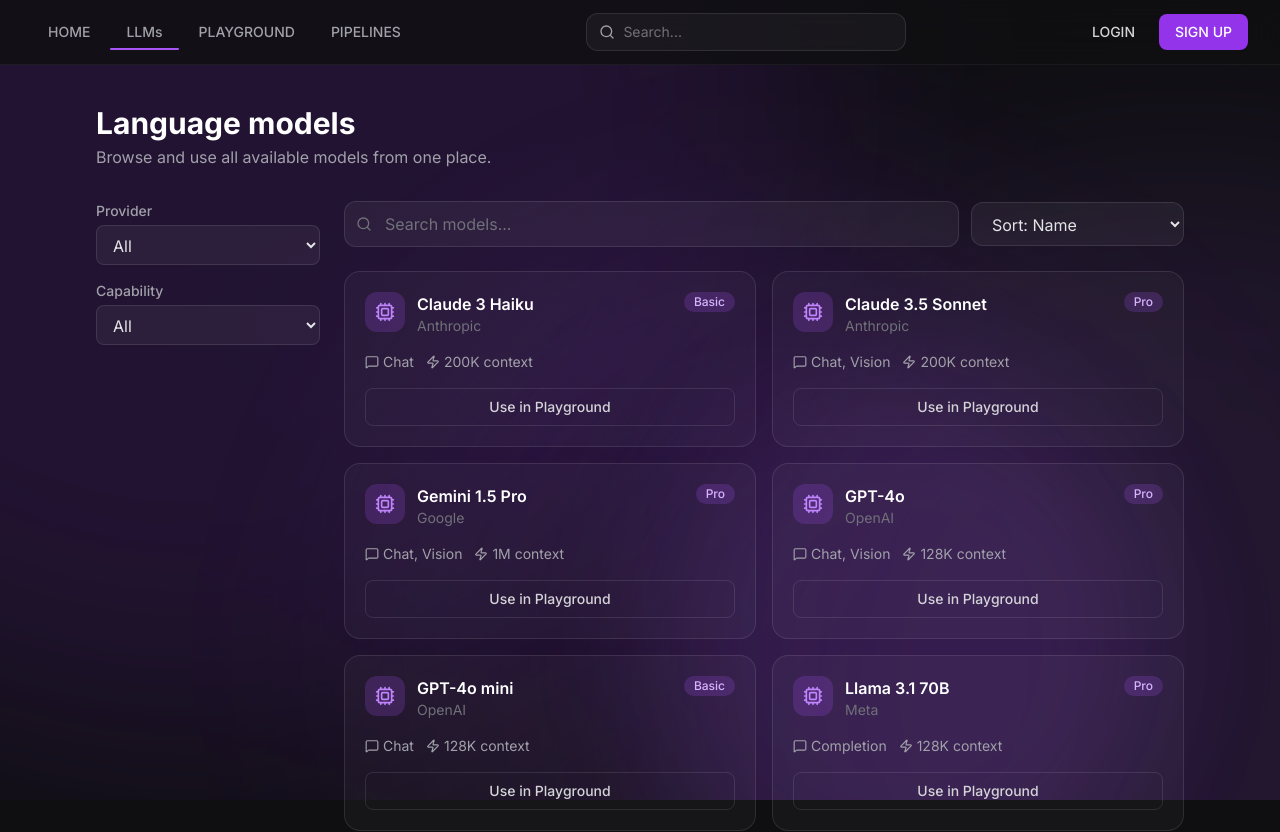
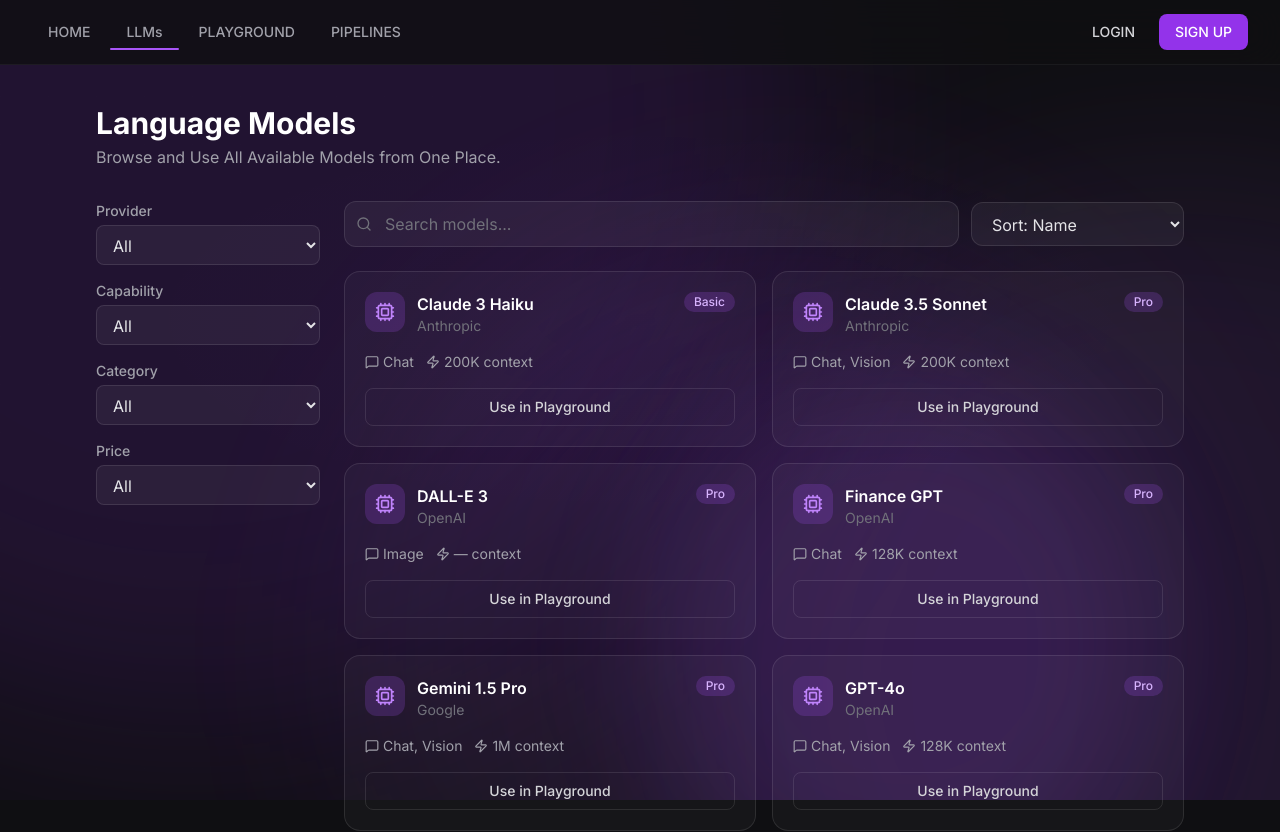
Before and after one commit to jyoshithareddy08/McCarthy2.0, a React (Vite) app in the folder frontend/: page /llms in a window 1280 px wide. Shown: the top 832 px of the page. Built offline with nearby package versions, Linux system fonts and the light colour scheme.

Commit message:
Navbar: remove search bar; Playground: center by sidebar width, move empty state up; LLMs: Language Models title, tagline caps, Category and Price filters

```diff
--- a/frontend/src/components/Navbar.jsx
+++ b/frontend/src/components/Navbar.jsx
@@ -4,7 +4,6 @@
 import { Menu, X, User, LogOut } from "lucide-react";
 import { Menu as HeadlessMenu, MenuButton, MenuItems, MenuItem } from "@headlessui/react";
 import { useAuth } from "../context/AuthContext";
-import SearchBar from "./SearchBar";
 
 const transition = { duration: 0.2 };
 
@@ -56,11 +55,6 @@
             );
           })}
         </nav>
-
-        {/* Search - desktop */}
-        <div className="hidden lg:block flex-1 max-w-xs mx-4">
-          <SearchBar compact placeholder="Search..." />
-        </div>
 
         {/* Right: Auth or user menu */}
         <div className="flex items-center gap-3">
@@ -140,7 +134,6 @@
             className="md:hidden border-t border-white/5 bg-[#0f0f12]/95 backdrop-blur-xl"
           >
             <div className="space-y-1 px-4 py-4">
-              <SearchBar placeholder="Search..." className="mb-4" />
               {navLinks.map(({ to, label }) => (
                 <Link
                   key={to}
--- a/frontend/src/components/playground/ChatSidebar.jsx
+++ b/frontend/src/components/playground/ChatSidebar.jsx
@@ -33,8 +33,14 @@
   return matches;
 }
 
-export default function ChatSidebar({ isOpen, onClose, onNewChat }) {
-  const [expanded, setExpanded] = useState(true);
+export default function ChatSidebar({ isOpen, onClose, onNewChat, expanded: controlledExpanded, onExpandedChange }) {
+  const [internalExpanded, setInternalExpanded] = useState(true);
+  const expanded = (onExpandedChange != null ? controlledExpanded : internalExpanded) ?? true;
+  const setExpanded = (valueOrUpdater) => {
+    const next = typeof valueOrUpdater === "function" ? valueOrUpdater(expanded) : valueOrUpdater;
+    if (onExpandedChange) onExpandedChange(next);
+    else setInternalExpanded(next);
+  };
   const [search, setSearch] = useState("");
   const [savedOpen, setSavedOpen] = useState(true);
   const isMobile = useMediaQuery("(max-width: 767px)");
--- a/frontend/src/pages/LLMs.jsx
+++ b/frontend/src/pages/LLMs.jsx
@@ -3,18 +3,23 @@
 import { Search, Cpu, Zap, MessageSquare } from "lucide-react";
 import AnimatedBackground from "../components/AnimatedBackground";
 
-const SORT_OPTIONS = ["Name", "Provider", "Context size", "Newest"];
-const PROVIDERS = ["All", "OpenAI", "Anthropic", "Google", "Mistral", "Meta"];
+const SORT_OPTIONS = ["Name", "Provider", "Context size", "Newest", "Price"];
+const PROVIDERS = ["All", "OpenAI", "Anthropic", "Google", "Mistral", "Meta", "Stability"];
 const CAPABILITIES = ["All", "Chat", "Completion", "Vision", "Function calling"];
+const CATEGORIES = ["All", "Text", "Image", "Business", "Finance", "3D Modelling", "Code", "Data", "Marketing", "Research"];
+const PRICE_OPTIONS = ["All", "Free", "Basic", "Pro", "Enterprise"];
 
 const mockModels = [
-  { id: "1", name: "GPT-4o", provider: "OpenAI", context: "128K", capability: "Chat, Vision", tier: "Pro" },
-  { id: "2", name: "Claude 3.5 Sonnet", provider: "Anthropic", context: "200K", capability: "Chat, Vision", tier: "Pro" },
-  { id: "3", name: "Gemini 1.5 Pro", provider: "Google", context: "1M", capability: "Chat, Vision", tier: "Pro" },
-  { id: "4", name: "GPT-4o mini", provider: "OpenAI", context: "128K", capability: "Chat", tier: "Basic" },
-  { id: "5", name: "Claude 3 Haiku", provider: "Anthropic", context: "200K", capability: "Chat", tier: "Basic" },
-  { id: "6", name: "Llama 3.1 70B", provider: "Meta", context: "128K", capability: "Completion", tier: "Pro" },
-  { id: "7", name: "Mistral Large", provider: "Mistral", context: "128K", capability: "Chat, Function calling", tier: "Pro" },
+  { id: "1", name: "GPT-4o", provider: "OpenAI", context: "128K", capability: "Chat, Vision", tier: "Pro", category: "Text", price: "Pro" },
+  { id: "2", name: "Claude 3.5 Sonnet", provider: "Anthropic", context: "200K", capability: "Chat, Vision", tier: "Pro", category: "Text", price: "Pro" },
+  { id: "3", name: "Gemini 1.5 Pro", provider: "Google", context: "1M", capability: "Chat, Vision", tier: "Pro", category: "Text", price: "Pro" },
+  { id: "4", name: "GPT-4o mini", provider: "OpenAI", context: "128K", capability: "Chat", tier: "Basic", category: "Text", price: "Basic" },
+  { id: "5", name: "Claude 3 Haiku", provider: "Anthropic", context: "200K", capability: "Chat", tier: "Basic", category: "Text", price: "Basic" },
+  { id: "6", name: "Llama 3.1 70B", provider: "Meta", context: "128K", capability: "Completion", tier: "Pro", category: "Code", price: "Pro" },
+  { id: "7", name: "Mistral Large", provider: "Mistral", context: "128K", capability: "Chat, Function calling", tier: "Pro", category: "Business", price: "Pro" },
+  { id: "8", name: "DALL-E 3", provider: "OpenAI", context: "—", capability: "Image", tier: "Pro", category: "Image", price: "Pro" },
+  { id: "9", name: "Stable Diffusion", provider: "Stability", context: "—", capability: "Image", tier: "Basic", category: "Image", price: "Basic" },
+  { id: "10", name: "Finance GPT", provider: "OpenAI", context: "128K", capability: "Chat", tier: "Pro", category: "Finance", price: "Enterprise" },
 ];
 
 export default function LLMs() {
@@ -22,6 +27,8 @@
   const [sort, setSort] = useState("Name");
   const [provider, setProvider] = useState("All");
   const [capability, setCapability] = useState("All");
+  const [category, setCategory] = useState("All");
+  const [price, setPrice] = useState("All");
 
   const filtered = useMemo(() => {
     let list = [...mockModels];
@@ -36,11 +43,14 @@
     if (provider !== "All") list = list.filter((m) => m.provider === provider);
     if (capability !== "All")
       list = list.filter((m) => m.capability.toLowerCase().includes(capability.toLowerCase()));
+    if (category !== "All") list = list.filter((m) => m.category === category);
+    if (price !== "All") list = list.filter((m) => m.price === price);
     if (sort === "Name") list.sort((a, b) => a.name.localeCompare(b.name));
     if (sort === "Provider") list.sort((a, b) => a.provider.localeCompare(b.provider));
-    if (sort === "Context size") list.sort((a, b) => b.context.localeCompare(a.context));
+    if (sort === "Context size") list.sort((a, b) => String(b.context).localeCompare(String(a.context)));
+    if (sort === "Price") list.sort((a, b) => PRICE_OPTIONS.indexOf(a.price) - PRICE_OPTIONS.indexOf(b.price));
     return list;
-  }, [search, sort, provider, capability]);
+  }, [search, sort, provider, capability, category, price]);
 
   return (
     <div className="relative min-h-screen">
@@ -52,8 +62,8 @@
           className="flex flex-col gap-6 sm:flex-row sm:items-center sm:justify-between"
         >
           <div>
-            <h1 className="text-3xl font-bold text-white">Language models</h1>
-            <p className="mt-1 text-zinc-400">Browse and use all available models from one place.</p>
+            <h1 className="text-3xl font-bold text-white">Language Models</h1>
+            <p className="mt-1 text-zinc-400">Browse and Use All Available Models from One Place.</p>
           </div>
         </motion.div>
 
@@ -89,6 +99,34 @@
                 {CAPABILITIES.map((c) => (
                   <option key={c} value={c}>
                     {c}
+                  </option>
+                ))}
+              </select>
+            </div>
+            <div>
+              <label className="block text-sm font-medium text-zinc-400">Category</label>
+              <select
+                value={category}
+                onChange={(e) => setCategory(e.target.value)}
+                className="mt-1 w-full rounded-lg border border-white/10 bg-white/5 py-2 pl-3 pr-8 text-zinc-200 focus:border-primary-500 focus:outline-none"
+              >
+                {CATEGORIES.map((c) => (
+                  <option key={c} value={c}>
+                    {c}
+                  </option>
+                ))}
+              </select>
+            </div>
+            <div>
+              <label className="block text-sm font-medium text-zinc-400">Price</label>
+              <select
+                value={price}
+                onChange={(e) => setPrice(e.target.value)}
+                className="mt-1 w-full rounded-lg border border-white/10 bg-white/5 py-2 pl-3 pr-8 text-zinc-200 focus:border-primary-500 focus:outline-none"
+              >
+                {PRICE_OPTIONS.map((p) => (
+                  <option key={p} value={p}>
+                    {p}
                   </option>
                 ))}
               </select>
--- a/frontend/src/pages/Playground.jsx
+++ b/frontend/src/pages/Playground.jsx
@@ -13,6 +13,7 @@
   const [model, setModel] = useState("auto");
   const [isTyping, setIsTyping] = useState(false);
   const [sidebarOpen, setSidebarOpen] = useState(false);
+  const [sidebarExpanded, setSidebarExpanded] = useState(true);
   const bottomRef = useRef(null);
 
   useEffect(() => {
@@ -53,10 +54,14 @@
           setHasStartedChat(false);
           setSidebarOpen(false);
         }}
+        expanded={sidebarExpanded}
+        onExpandedChange={setSidebarExpanded}
       />
 
-      {/* Main area: fixed height, offset from left on desktop for sidebar rail */}
-      <div className="relative flex flex-1 flex-col min-h-0 md:ml-14">
+      {/* Main area: margin matches sidebar width so content centers in available space */}
+      <div
+        className={`relative flex flex-1 flex-col min-h-0 ${sidebarExpanded ? "md:ml-[280px]" : "md:ml-14"}`}
+      >
         {/* Mobile only: sidebar toggle (no PLAYGROUND header) */}
         <div className="sticky top-0 z-30 flex h-12 items-center px-4 md:hidden">
           <button
@@ -133,14 +138,14 @@
                   </motion.div>
                 </motion.div>
               ) : (
-                /* Empty state: text + input both centered on the page (vertical and horizontal) */
+                /* Empty state: text + input centered in viewport (compensate for sidebar offset on desktop) */
                 <motion.div
                   key="empty"
                   initial={{ opacity: 0 }}
                   animate={{ opacity: 1 }}
                   exit={{ opacity: 0, y: 40 }}
                   transition={{ duration: 0.3 }}
-                  className="flex w-full flex-1 flex-col items-center justify-center gap-8 py-8"
+                  className="flex w-full flex-1 flex-col items-center justify-center gap-8 py-8 -translate-y-10"
                 >
                   <div className="text-center max-w-md">
                     <h2 className="text-xl font-semibold text-white md:text-2xl">
```
